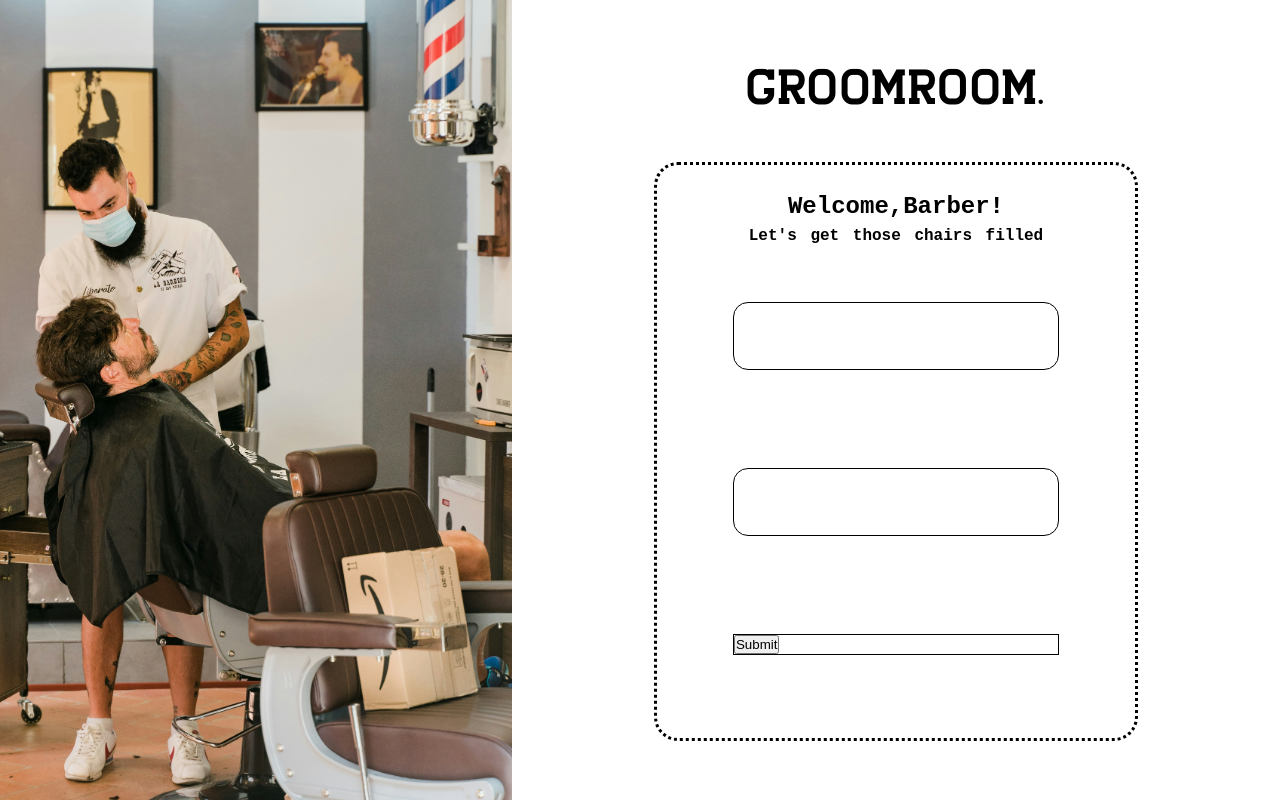
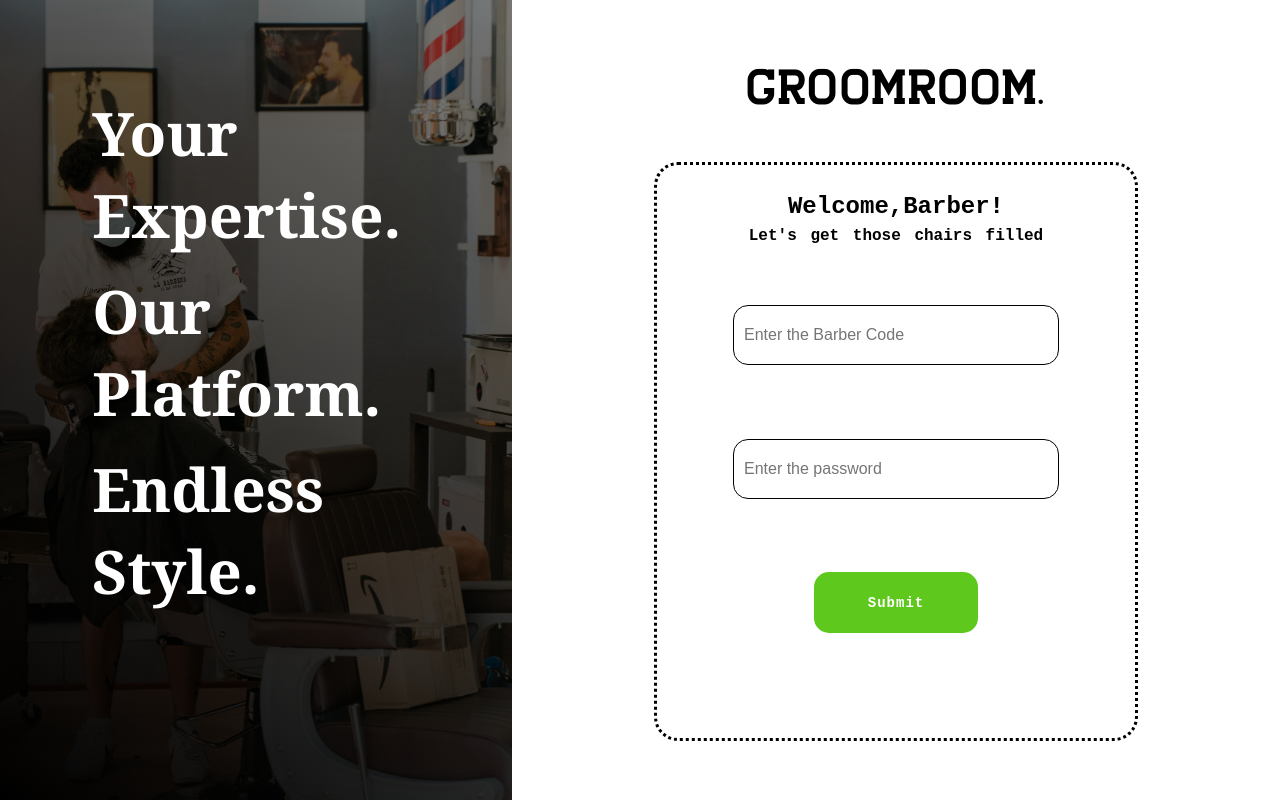
Before and after one commit to MayankPrasher/GroomRoom, a Django app: template Barber/Barber/templates/Auth/auth.html in a window 1280 px wide. Run offline with Django 4.2, Linux system fonts and the light colour scheme; the template is opened without the code that fills it, so the values that code supplies are empty.

Commit message:
Barber-Auth front-End completed

```diff
--- a/Barber/Barber/Barber/urls.py
+++ b/Barber/Barber/Barber/urls.py
@@ -19,5 +19,5 @@ from django.urls import path,include
 
 urlpatterns = [
     path('admin/', admin.site.urls),
-    path('Auth/', include('Auth.urls')),
+    path('', include('Auth.urls')),
 ]
--- a/Barber/Barber/static/css/Auth/styles.css
+++ b/Barber/Barber/static/css/Auth/styles.css
@@ -21,6 +21,26 @@
     width: 100%;
     height:100vh;
     background: black;
+}
+.auth-display-photo{
+    width: 40%;
+    height: 100%;
+    background:url('/static/images/Auth/auth-side-img.jpg');
+    background-size: cover;
+}
+.auth-display-photo .gradiant-div{
+    width: 100%;
+    height: 100%;
+    font-family:Georgia, 'Times New Roman', Times, serif;
+    text-align:bottom;
+    color:white;
+    font-size: 40px;
+    background: rgb(255,255,255);
+    background: linear-gradient(216deg, rgba(255,255,255,1) 0%, rgba(0,0,0,0.4598039044719451) 0%, rgba(0,0,0,1) 100%, rgba(0,0,0,0) 100%);
+    padding: 18%;
+}
+.auth-display-photo .gradiant-div h2{
+    margin-bottom: 14px;
 }
 .auth-form{
     width: 60%;
@@ -55,20 +75,21 @@ word-spacing: 4px;
 font-family: 'Courier New', Courier, monospace;
 text-align: center;
 font-weight: 700;
+margin-bottom: 15px;
 }
 .auth-greeting-span span{
     font-size: 16px;
     text-align: center;
-
 }
 
 .auth-form-inside{
     width:80%;
-    height:90%;
+    height:80%;
     padding: 6px;
     display: flex;
     flex-direction: column;
     justify-content: space-around;
+    align-items: center;
     background-color:white;
 }
 .input-control{
@@ -85,15 +106,38 @@ font-weight: 700;
     font-size: 16px;
     padding: 10px;
 }
+input[type="text"],.input-control input[type="password"]::placeholder{
+    font-size: 16px;
+}
 .input-control, .input-control input{
 border-radius: 15px;
 }
 
-.auth-display-photo{
-    width: 40%;
-    height: 100%;
-    background:url('/static/images/Auth/auth-side-img.jpg');
-    background-size: cover;
+.input-control-btn{
+    width: 50%;
+    height:15%;
+}
+.input-control-btn button{
+    width: 100%;
+    height:100%;
+    background: none;
+    border: none;
+    padding: 0;
+    margin: 0;
+    outline: none;
+    color: inherit;
+    font: inherit;
+    cursor: pointer;
+    background-color: rgb(95,200,29);
+    color: white;
+    font-family: 'Courier New', Courier, monospace;
+    font-size: 14px;
+    font-weight:bold;
+    letter-spacing: 1px;
+
+}
+.input-control-btn ,.input-control-btn button{
+    border-radius: 15px;
 }
 .border{
     border: 1px solid black;
--- a/Barber/Barber/templates/Auth/auth.html
+++ b/Barber/Barber/templates/Auth/auth.html
@@ -6,7 +6,11 @@
 {% block content %}
 <div class="container">
  <div class="auth-display-photo">
-
+  <div class="gradiant-div">
+    <h2>Your Expertise.</h2>
+    <h2>Our Platform.</h2>
+    <h2>Endless Style.</h2>
+  </div>
  </div>
  <div class="auth-form">
     <span class="auth-form-title-span">GROOMROOM.</span>
@@ -17,12 +21,12 @@
         <form class="auth-form-inside">
 
             <div class="input-control border">
-                <input type="text" autocomplete="off" class="barber-id-input">
+                <input type="text" autocomplete="off" class="barber-id-input" placeholder="Enter the Barber Code">
             </div>
            <div class="input-control border">
-            <input type="password" autocomplete="off" class="barber-password-input">
+            <input type="password" autocomplete="off" class="barber-password-input" placeholder="Enter the password">
            </div>
-           <div class="input-control-btn border">
+           <div class="input-control-btn">
             <button type="submit" class="barber-auth-btn">Submit</button>
            </div>
         </form>
```
